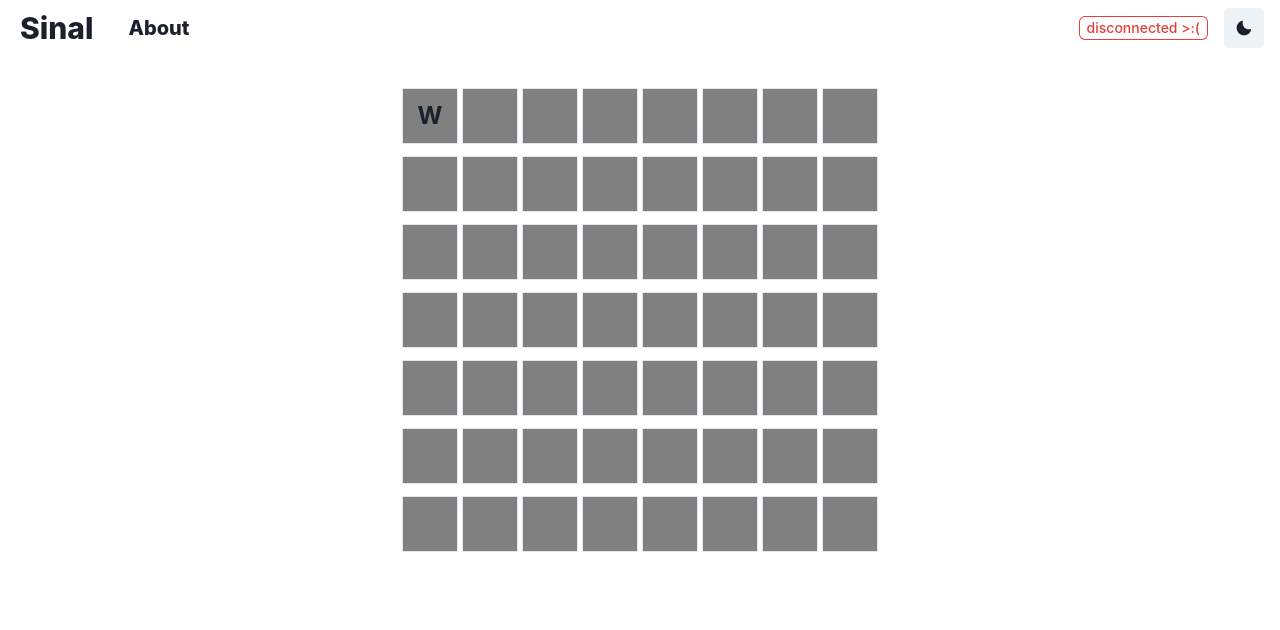
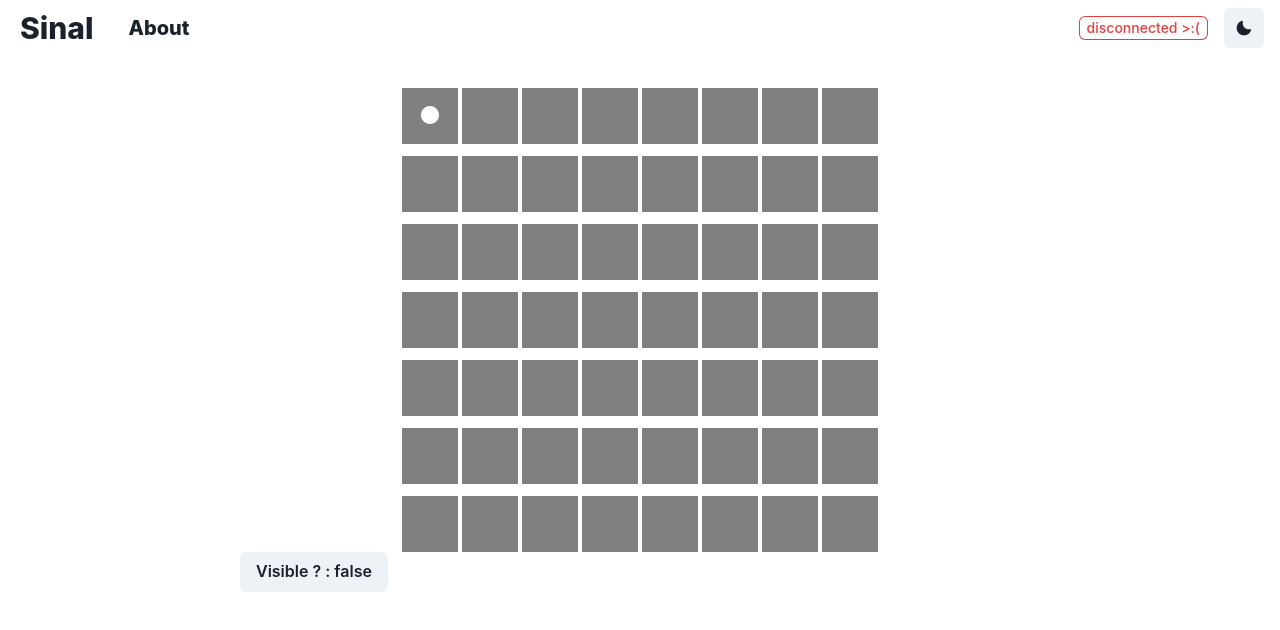
Before and after one commit to tylte/sinal, a Next.js app in the folder client/: page /test in a window 1280 px wide. Shown: the top 630 px of the page. Built offline with nearby package versions, Linux system fonts and the light colour scheme; no server answers.

Commit message:
Visibility player grid

```diff
--- a/client/src/components/player-grid/PlayerGrid.tsx
+++ b/client/src/components/player-grid/PlayerGrid.tsx
@@ -43,6 +43,7 @@ export const PlayerGrid: React.FC<PlayerGridProps> = ({
         word={wordToShow}
         letterResults={triesHistory[i]?.result}
         wordLength={length}
+        isVisible={isVisible}
       />
     );
   }
--- a/client/src/components/player-grid/PlayerGridCase.tsx
+++ b/client/src/components/player-grid/PlayerGridCase.tsx
@@ -6,18 +6,33 @@ import { getColorFromResult } from "../../utils/utils";
 interface PlayerGridCaseProps {
   letter?: string;
   letterResult?: LetterResult;
+  isVisible?: boolean;
 }
 
 export const PlayerGridCase: React.FC<PlayerGridCaseProps> = ({
   letter,
   letterResult,
+  isVisible,
 }) => {
   let color = getColorFromResult(letterResult);
 
+  let letterToShow = letter;
+
+  if (!isVisible && letter !== undefined) {
+    console.log("isVisible ; ", isVisible);
+    letterToShow = "●";
+  }
+
   return (
-    <Flex w={14} height={14} borderWidth="1px" backgroundColor={color}>
-      <Text fontFamily={"revert"} fontWeight={"bold"} fontSize="2xl" m="auto">
-        {letter}
+    <Flex w={14} height={14} bgColor={color}>
+      <Text
+        color={"white"}
+        fontFamily={"revert"}
+        fontWeight={"bold"}
+        fontSize="2xl"
+        m="auto"
+      >
+        {letterToShow}
       </Text>
     </Flex>
   );
--- a/client/src/components/player-grid/PlayerGridRow.tsx
+++ b/client/src/components/player-grid/PlayerGridRow.tsx
@@ -15,19 +15,23 @@ export const PlayerGridRow: React.FC<PlayerGridRowProps> = ({
   word,
   wordLength: length,
   letterResults,
+  isVisible,
 }) => {
   let playerRow = [...word.slice(0, word.length)].map((letter, index) => {
     return (
       <PlayerGridCase
         key={index}
         letter={letter}
+        isVisible={isVisible}
         letterResult={letterResults && letterResults[index]}
       />
     );
   });
 
   while (playerRow.length < length) {
-    playerRow.push(<PlayerGridCase key={playerRow.length} />);
+    playerRow.push(
+      <PlayerGridCase isVisible={isVisible} key={playerRow.length} />
+    );
   }
 
   return <HStack spacing={1}>{playerRow}</HStack>;
--- a/client/src/pages/solo.tsx
+++ b/client/src/pages/solo.tsx
@@ -151,7 +151,9 @@ const Solo: React.FC<SoloProps> = ({}) => {
         />
         {isFinished && (
           <Box mt={6} mx="auto">
-            <Button onClick={startGame}>Rejouer ?</Button>
+            <Button colorScheme={"green"} onClick={startGame}>
+              Rejouer ?
+            </Button>
           </Box>
         )}
       </Flex>
--- a/client/src/pages/test.tsx
+++ b/client/src/pages/test.tsx
@@ -1,4 +1,4 @@
-import { useToast } from "@chakra-ui/react";
+import { Button, useToast } from "@chakra-ui/react";
 import React, { useState } from "react";
 import { Layout } from "../components/Layout";
 import { PlayerGrid } from "../components/player-grid/PlayerGrid";
@@ -12,6 +12,7 @@ const Test: React.FC<TestProps> = ({}) => {
   const wordLength = 8;
 
   const [triesHistory, setTriesHistory] = useState<TriesHistory[]>([]);
+  const [isVisible, setIsVisible] = useState(false);
   const [word, setWord] = useState<string>(firstLetter);
   console.log("wordTried : ", triesHistory);
   const toast = useToast();
@@ -50,13 +51,15 @@ const Test: React.FC<TestProps> = ({}) => {
   return (
     <Layout>
       <PlayerGrid
-        isVisible={true}
+        isVisible={isVisible}
         wordLength={wordLength}
         nbLife={nbLife}
         triesHistory={triesHistory}
         word={word}
-        // setWord={setWord}
       />
+      <Button onClick={() => setIsVisible((visible) => !visible)}>
+        Visible ? : {isVisible ? "true" : "false"}
+      </Button>
     </Layout>
   );
 };
```
